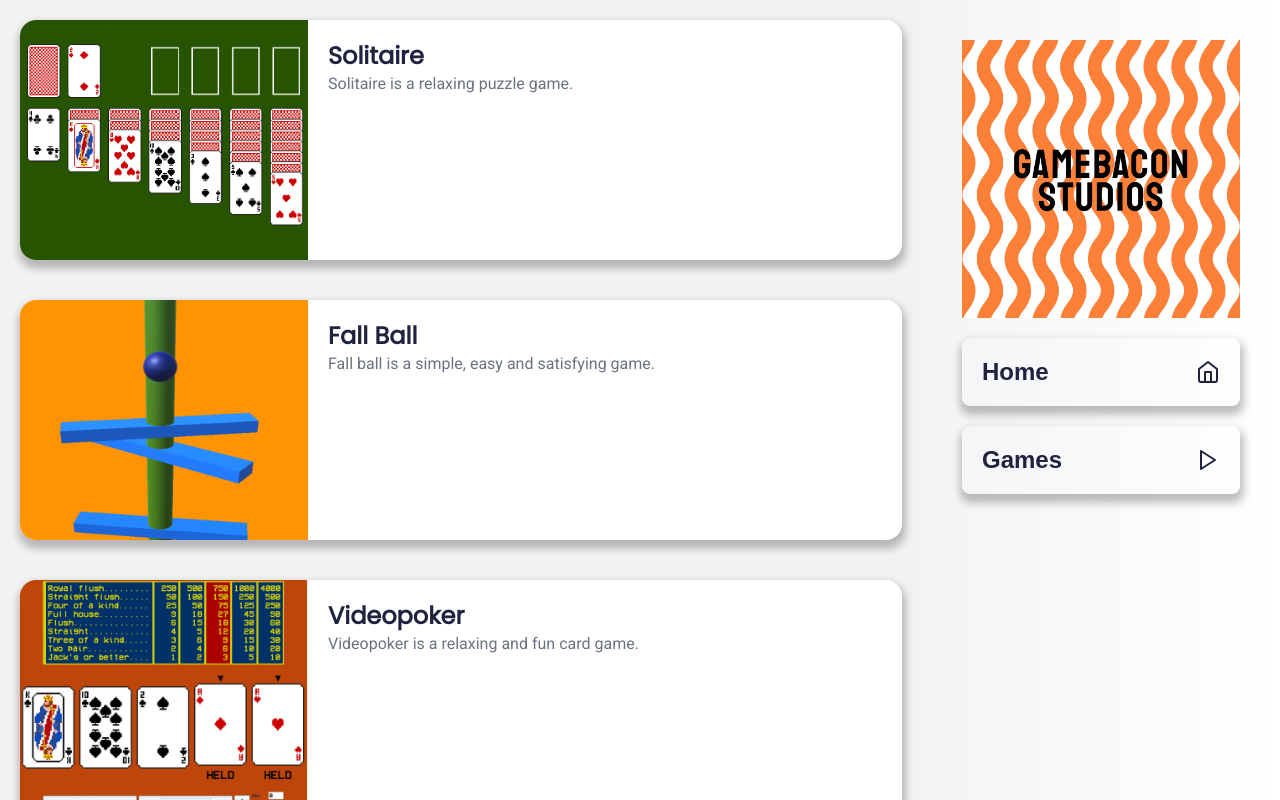
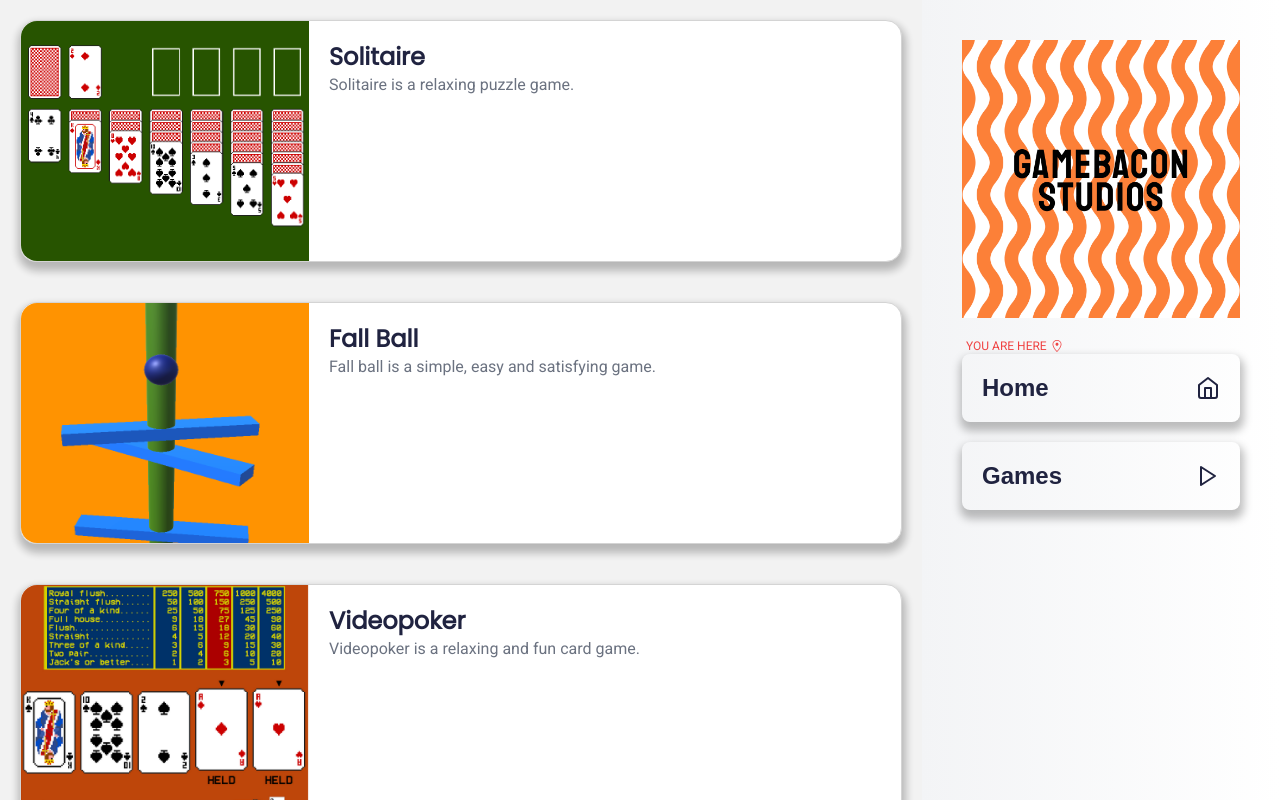
Before and after one commit to gamebacon/gamebaconstudios, a React (Create React App) app: page /games in a window 1280 px wide. Built offline with nearby package versions, Linux system fonts and the light colour scheme; a web font is replaced by a local one.

Commit message:
added nav indication & small fixes

```diff
--- a/src/App.tsx
+++ b/src/App.tsx
@@ -25,7 +25,7 @@ import './theme/variables.css';
 import HomePage from './pages/HomePage';
 import AppLayoutMenu from './components/AppLayoutMenu';
 import GamesPage from './pages/GamesPage';
-import GamePage from './components/games/GamePage';
+import GamePage from './components/game/GamePage';
 
 setupIonicReact();
 
@@ -36,10 +36,10 @@ const App = () => {
                 <IonSplitPane contentId='main'>
                     <AppLayoutMenu/>
                     <IonRouterOutlet id='main'>
-                        <Route>
+                        <Route exact={true}>
                             <HomePage/>
                         </Route>
-                        <Route path='/games'>
+                        <Route path='/games' exact={true}>
                             <GamesPage/>
                         </Route>
                         <Route path='/games/:id' exact={true}>
--- a/src/components/AppLayoutMenu.tsx
+++ b/src/components/AppLayoutMenu.tsx
@@ -1,8 +1,9 @@
 import {IonList, IonMenu, IonMenuButton, IonMenuToggle, IonRouterLink} from '@ionic/react';
-import React from 'react';
+import React, {useState} from 'react';
 import {FiHome, FiPlay} from 'react-icons/fi';
 
 import UILogo from './UICommon/UILogo';
+import MenuYouAreHere from './menu/MenuYouAreHere';
 
 interface AppLayoutMenuPage {
     title: string,
@@ -25,6 +26,8 @@ const pages: AppLayoutMenuPage[] = [
 
 
 const AppLayoutMenu: React.FC = () => {
+    const [selected, setSelected] = useState('/');
+
     return (
         <IonMenu contentId='main' side='end' swipe-gesture={true} menuId='main-menu'>
             <IonList className='space-y-5 h-full bg-gradient-to-l from-white to-gray-100
@@ -36,15 +39,24 @@ const AppLayoutMenu: React.FC = () => {
                 </IonMenuToggle>
                 {pages.map((page, index) => {
                     return (
-                        <IonMenuToggle key={index} autoHide={false}
+                        <div key={index} className='w-full'>
+                            {selected === page.url && <MenuYouAreHere/>}
+                            <IonMenuToggle
+                                key={index}
+                                autoHide={false}
+                                onClick={() => setSelected(page.url)}
                                 className='shadow-menu-item flex w-full rounded-lg'>
-                            <IonRouterLink routerLink={page.url} className='w-full h-full p-5 text-black'>
+                                <IonRouterLink
+                                    routerLink={page.url}
+                                    /* eslint-disable-next-line max-len */
+                                    className='w-full h-full p-5 text-black text-black-navy'>
                                     <div className='flex space-x-5 items-center text-2xl justify-between font-semibold'>
                                         <label className=''>{page.title}</label>
                                         <div className='w-fit'>{page.icon}</div>
                                     </div>
                                 </IonRouterLink>
                             </IonMenuToggle>
+                        </div>
                     );
                 })}
             </IonList>
--- a/src/components/UICommon/GameCard.tsx
+++ b/src/components/game/GameCard.tsx
@@ -14,9 +14,10 @@ const GameCard: FC<GameCardProps> = ({
     description,
     href
 }) => {
-    return  <IonRouterLink routerLink={href} onClick={() => window.location.reload()}>
+    console.log(href)
+    return  <IonRouterLink routerLink={href} onClick={() => {window.location.reload()}}>
         <div>
-            <div className='flex m-5 shadow-game-item rounded-2xl bg-white'>
+            <div className='flex m-5 shadow-game-item rounded-2xl bg-white border border-neutral-300 text-black-navy'>
                 <img src={img} className='w-40 h-30 md:w-72 md:h-60 rounded-l-2xl'/>
                 <div className='rounded-r-2xl flex flex-col p-5'>
                     <h2 className='font-semibold text-2xl'>{title}</h2>
--- a/src/components/games/GamePage.tsx
+++ b/src/components/game/GamePage.tsx
@@ -1,7 +1,7 @@
 import React from 'react';
 import games from '../../util/games';
 import {useParams} from 'react-router';
-import {IonPage, IonBackButton} from '@ionic/react';
+import {IonPage, IonBackButton, IonRouterLink} from '@ionic/react';
 
 
 const GamePage: React.FC = () => {
@@ -13,9 +13,15 @@ const GamePage: React.FC = () => {
         <div className='justify-center flex mt-20'>
             <div className='flex flex-col m-5 shadow-2xl rounded-2xl w-fit'>
                 <img src={game?.image} className='w-40 md:w-96 rounded-t-2xl'/>
-                <div className='rounded-r-2xl flex flex-col p-5'>
-                    <h2 className='font-semibold text-2xl'>{game?.title}</h2>
-                    <span className=''>{game?.description}</span>
+                <div className='rounded-r-2xl flex flex-col p-5 pb-3'>
+                    <div className=''>
+                        <h2 className='font-semibold text-2xl'>{game?.title}</h2>
+                        <span className=''>{game?.description}</span>
+                    </div>
+                    <div className='justify-between flex text-xs font-thin mt-10'>
+                        <IonRouterLink>About</IonRouterLink>
+                        <IonRouterLink routerLink={game.privacyPolicy}>Privacy policy</IonRouterLink>
+                    </div>
                 </div>
             </div>
         </div>
--- /dev/null
+++ b/src/components/menu/MenuYouAreHere.tsx
@@ -0,0 +1,12 @@
+import React from 'react';
+import {GoLocation} from 'react-icons/go';
+
+
+const MenuYouAreHere: React.FC = () => {
+    return <div className='text-xs text-red-500 flex items-center uppercase font-roboto'>
+        <div className='px-1'>You Are Here</div>
+        <GoLocation/>
+    </div>
+}
+
+export default MenuYouAreHere;
--- a/src/pages/GamesPage.tsx
+++ b/src/pages/GamesPage.tsx
@@ -1,7 +1,7 @@
 import React from 'react';
 import {IonPage} from '@ionic/react';
 import {NormalizeName} from '../util/NormalizeName';
-import GameCard from '../components/UICommon/GameCard';
+import GameCard from '../components/game/GameCard';
 import games from '../util/games';
 
 const GamesPage: React.FC = () => {
@@ -14,7 +14,7 @@ const GamesPage: React.FC = () => {
                         img={game.image}
                         title={game.title}
                         description={game.description}
-                        href={'/games/' + idx}
+                        href={'/game/' + idx}
                     />
                 )) }
             </div>
--- a/src/theme/variables.css
+++ b/src/theme/variables.css
@@ -9,9 +9,6 @@ body {
     color: hsl(236, 33%, 19%);
 }
 
-ion-router-link {
-    color: hsl(236, 33%, 19%);
-}
 
 ion-menu {
     font-family: Sofia, sans-serif;
@@ -29,6 +26,10 @@ h2 {
     font-family: Fuzzy Bubbles, sans-serif;
 }
 
+.font-roboto{
+    font-family: Roboto, sans-serif;
+}
+
 
 
 .sc-ion-buttons-md-h {
--- a/src/util/games.tsx
+++ b/src/util/games.tsx
@@ -3,30 +3,38 @@ import solitaireIcon from '../assets/images/games/solitaire/showcase.png';
 import videoPokerIcon from '../assets/images/games/videopoker/showcase.png';
 import breakOutIcon from '../assets/images/games/breakout/showcase.png';
 
-const games = [
+interface game {
+    image: string;
+    title: string;
+    description: string;
+    genre: string;
+    privacyPolicy?: string;
+}
+
+const games: game[] = [
     {
-        'image': solitaireIcon,
-        'title': 'Solitaire',
-        'description': 'Solitaire is a relaxing puzzle game.',
-        'genre': 'Puzzle'
+        image: solitaireIcon,
+        title: 'Solitaire',
+        description: 'Solitaire is a relaxing puzzle game.',
+        genre: 'Puzzle'
     },
     {
-        'image': fallBallIcon,
-        'title': 'Fall Ball',
-        'description': 'Fall ball is a simple, easy and satisfying game.',
-        'genre': 'Casual'
+        image: fallBallIcon,
+        title: 'Fall Ball',
+        description: 'Fall ball is a simple, easy and satisfying game.',
+        genre: 'Casual'
     },
     {
-        'image': videoPokerIcon,
-        'title': 'Videopoker',
-        'description': 'Videopoker is a relaxing and fun card game.',
-        'genre': 'Puzzle'
+        image: videoPokerIcon,
+        title: 'Videopoker',
+        description: 'Videopoker is a relaxing and fun card game.',
+        genre: 'Puzzle'
     },
     {
-        'image': breakOutIcon,
-        'title': 'Breakout',
-        'description': 'Breakout is a fun ball bouncing game.',
-        'genre': 'Casual'
+        image: breakOutIcon,
+        title: 'Breakout',
+        description: 'Breakout is a fun ball bouncing game.',
+        genre: 'Casual'
     }
 ];
 
```
Also changed, not shown: src/components/game/GamePrivacyPolicy.tsx (added), 10 other files (tests, documents, lock files or other folders). Lines whose indentation alone changed are shown as unchanged.
